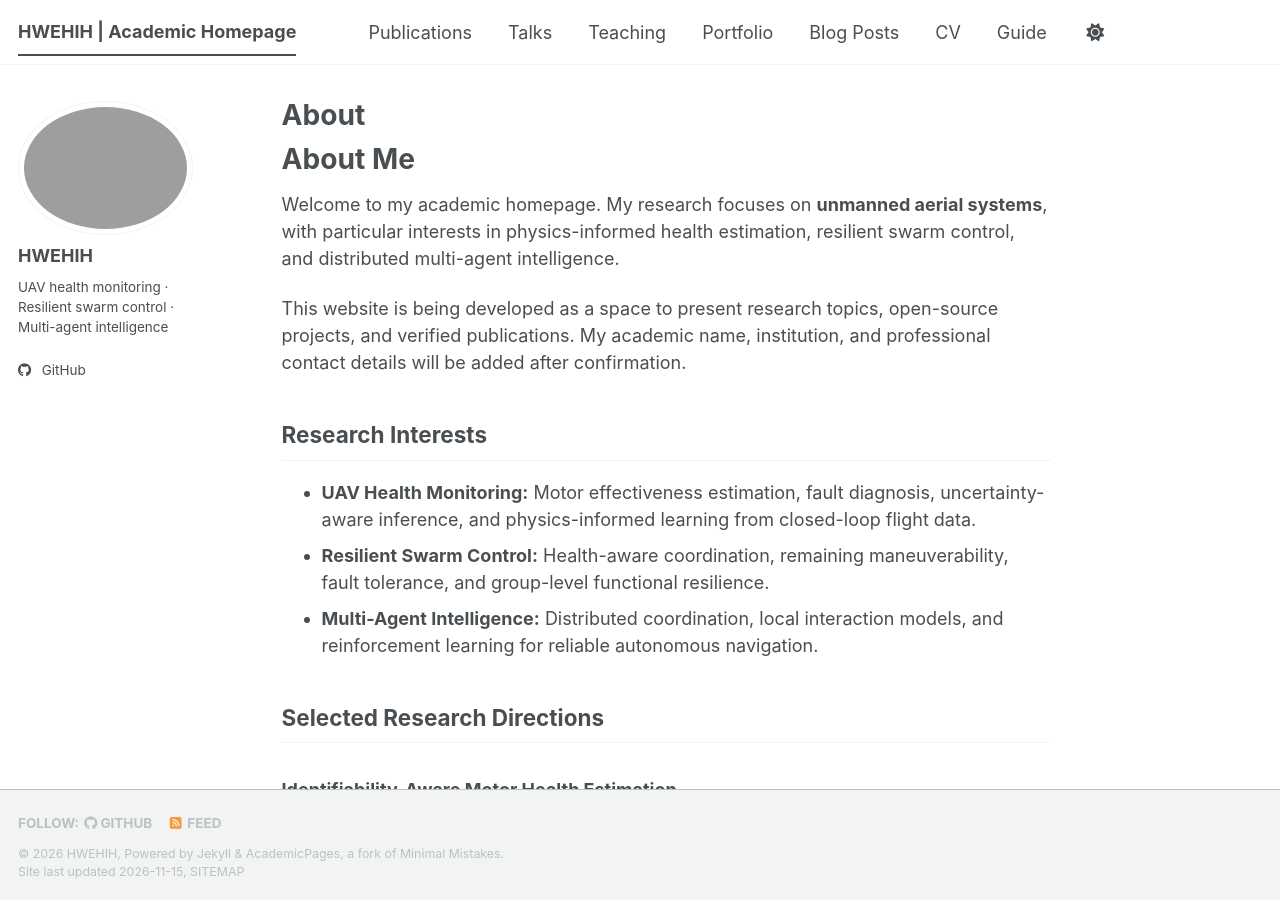
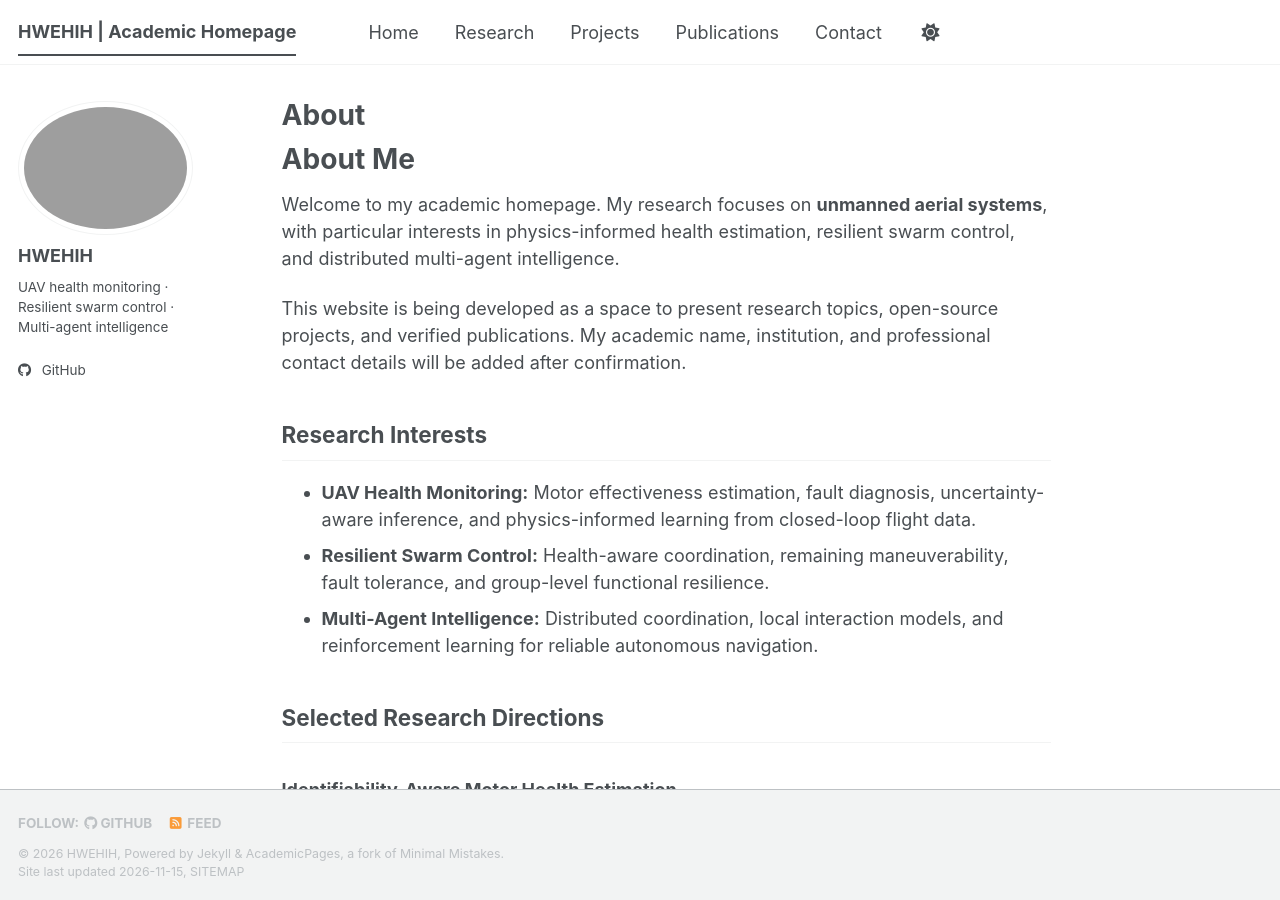
Before and after one commit to HWEHIH/HWEHIH.github.io, a Jekyll site: the page built from _pages/about.md, in a window 1280 px wide and 900 px high. Built offline with Jekyll 4.4.1, drawn with Linux system fonts in a browser that asks for light colours; a script bundle is joined from its source files by our own code; a style sheet for code colours, icons or effects is not loaded; part of the change alters nothing that is shown.

Commit message:
Set academic homepage navigation

```diff
--- a/_data/navigation.yml
+++ b/_data/navigation.yml
@@ -1,30 +1,11 @@
-# The following is the order of the links in the header of the website.
-#
-# Changing the order here will adjust the order and you can also add additional
-# links. Removing a link prevents it from showing in the header, but does not
-# prevent it from being included in the site.
-#
-# NOTE that only one of the CV options should be selected, the first is for the
-#      Markdown formatted page while the second is generated using JSON.
-
 main:
+  - title: "Home"
+    url: /
+  - title: "Research"
+    url: /#research
+  - title: "Projects"
+    url: /#projects
   - title: "Publications"
-    url: /publications/
-
-  - title: "Talks"
-    url: /talks/
-
-  - title: "Teaching"
-    url: /teaching/
-
-  - title: "Portfolio"
-    url: /portfolio/
-
-  - title: "Blog Posts"
-    url: /year-archive/
-
-  - title: "CV"
-    url: /cv/
-
-  - title: "Guide"
-    url: /markdown/
+    url: /#publications
+  - title: "Contact"
+    url: /#contact
```
